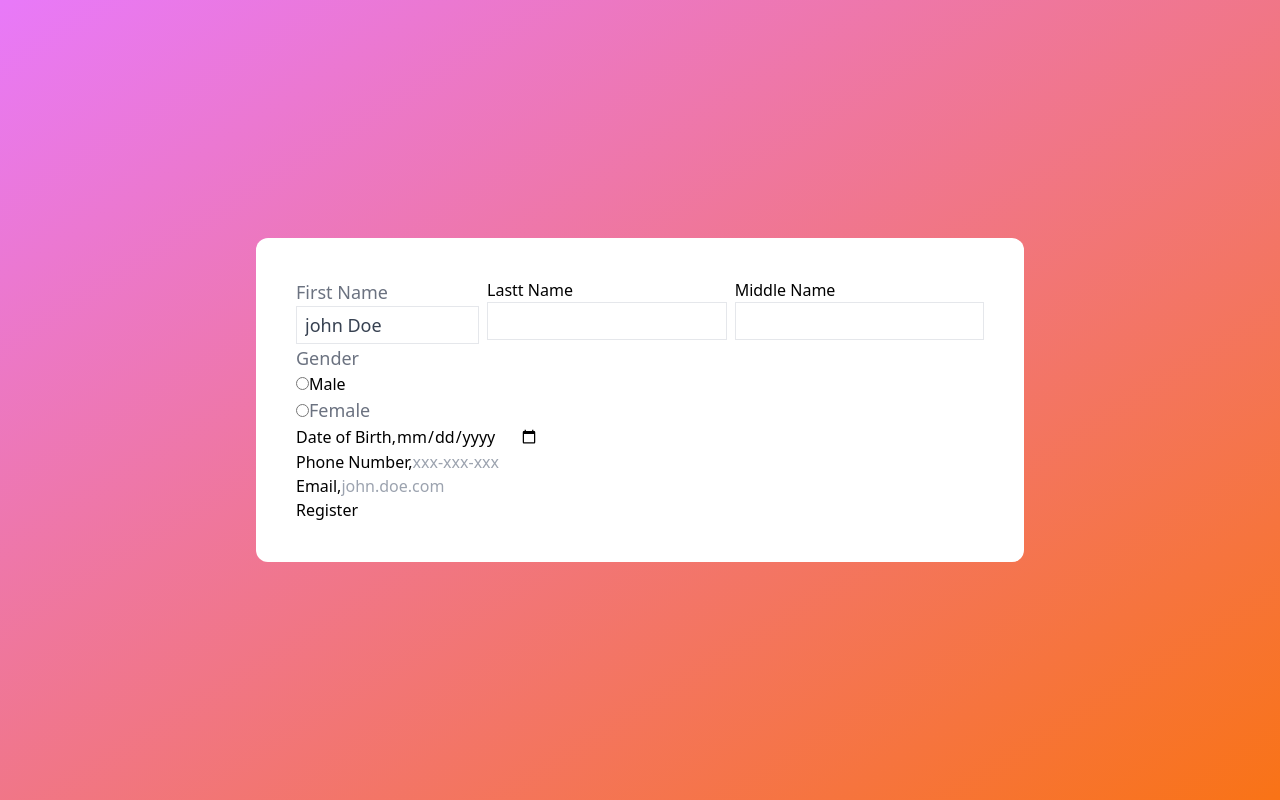
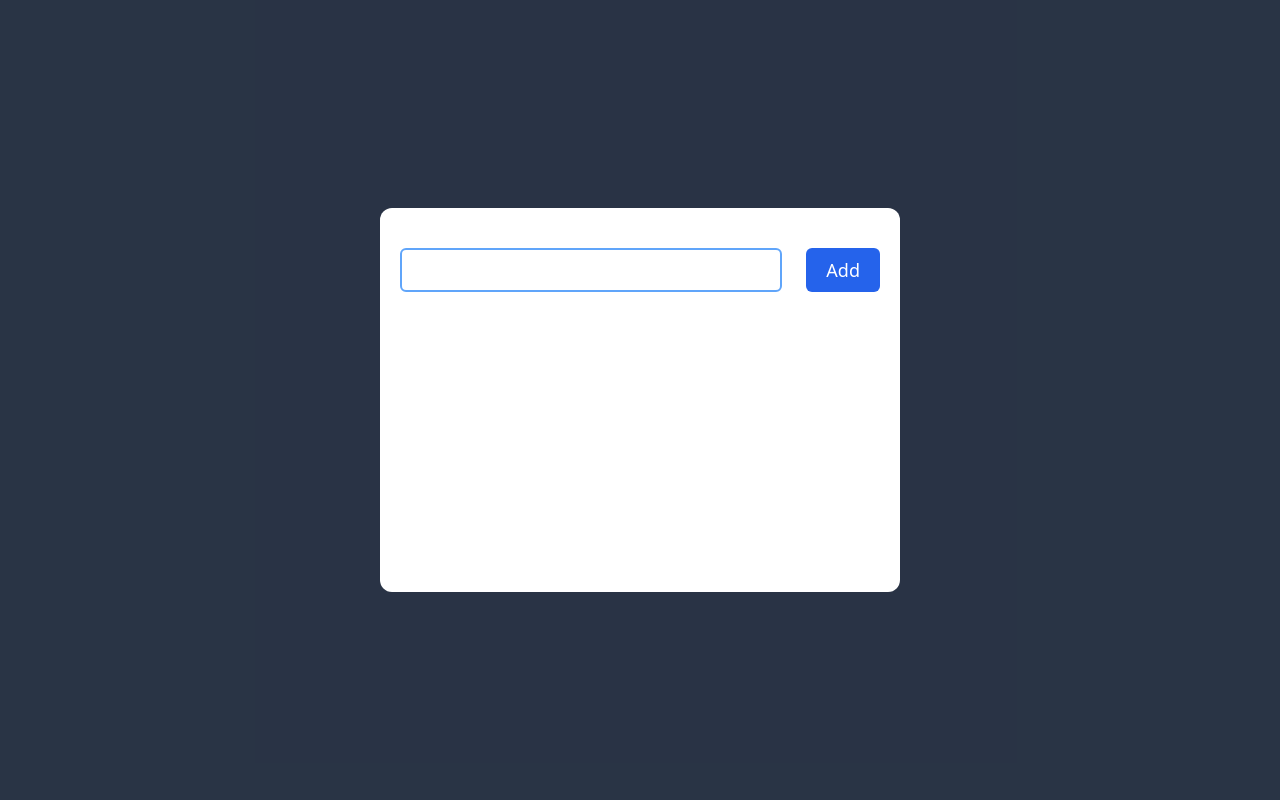
Before and after one commit to AgbemorGrace/code-along, a React (Create React App) app: page / in a window 1280 px wide. Built offline with nearby package versions, Linux system fonts and the light colour scheme.

Commit message:
useState

```diff
--- a/src/App.js
+++ b/src/App.js
@@ -15,8 +15,8 @@
   <Button label="Login" />
   <Image />
   <Practice/> */}
-  {/* <TaskManager/> */}
-  <Form/>
+  <TaskManager/>
+  {/* <Form/> */}
    </div>
 
 }
--- a/src/components/TaskItem.jsx
+++ b/src/components/TaskItem.jsx
@@ -1,15 +1,24 @@
-import  React, { useState } from "react";
+import  React from "react";
 import {TrashIcon} from "@heroicons/react/outline";
 
 
 function TaskItem ({task, handleDelete}) {
 
     return(
-     <div className="flex item-center bg-teal-100 p-2 border-2 border-gray-300 rounded-md">
-         <div className="flex-1">{task} </div>
+     <div className="flex item-center justify-between bg-teal-100 p-2 border-2 border-gray-300 rounded-md">
+     <div className="flex space-x-2">
+      <input
+      type="checkbox"
+      name=""
+      id=""
+      checked={task.completed}
+      onChanged={() => {}} />
+          {/* <div className="checkbox" name ="" id ="" checked = {task.completed===true}/> */}
+         <div className="flex-1">{task.text} </div>
+         </div>
           <button
           className="bg-blue-800 p-2 rounded-md"
-          onClick={()=> handleDelete(task)} >
+          onClick={()=> handleDelete(task.id)} >
           <TrashIcon height={24} color="white"  />
 
         </button>
--- a/src/components/TaskManager.jsx
+++ b/src/components/TaskManager.jsx
@@ -1,24 +1,40 @@
-import React, {useState} from "react";
+import React, {useState, useEffect} from "react";
+
+import{ v4 as uuid } from "uuid";
 import TaskItem from "./TaskItem";
 // import background from "../assets/img/mm.jpg";
 
 
 function TaskManager(){
- const[tasks,setTasks]= useState([]);
+ const[tasks,setTasks]= useState(()=> {
+   const tasks = localStorage.getItem("tasks");
+   if (!tasks) return[];
+   return JSON.parse(tasks)
+ });
  const [input,setInput]=useState("");
+
 
  const handleSubmit =e =>{
     e.preventDefault();
     console.log("form Submitted");
     if (input === "")return;
 
-    setTasks([input, ...tasks]);
+    const newTask ={
+      id:uuid(),
+      text: input,
+      completed: false,
+    };
+
+    setTasks([newTask, ...tasks]);
     setInput("");
  };
- const handleDelete=(idx)=> {
-    const newTasks = tasks.filter((task)=>task !==idx);
-    setTasks(newTasks)
+ const handleDelete=(id)=> {
+    const newTasks = tasks.filter((task)=>task.id !==id);
+    setTasks(newTasks);
  };
+ useEffect(() =>{
+   localStorage.setItem("tasks", JSON.stringify(tasks));
+ },[tasks]);
 
   return (
    <div className="relative h-screen w-full bg-slate-800/95 flex justify-center items-center">
@@ -43,7 +59,7 @@
             {
                 tasks.map((task) => (
 
-                 <TaskItem task={task} handleDelete={handleDelete}/>
+                 <TaskItem key = {task.id} task={task} handleDelete={handleDelete}/>
                 ))
             }
 
```
